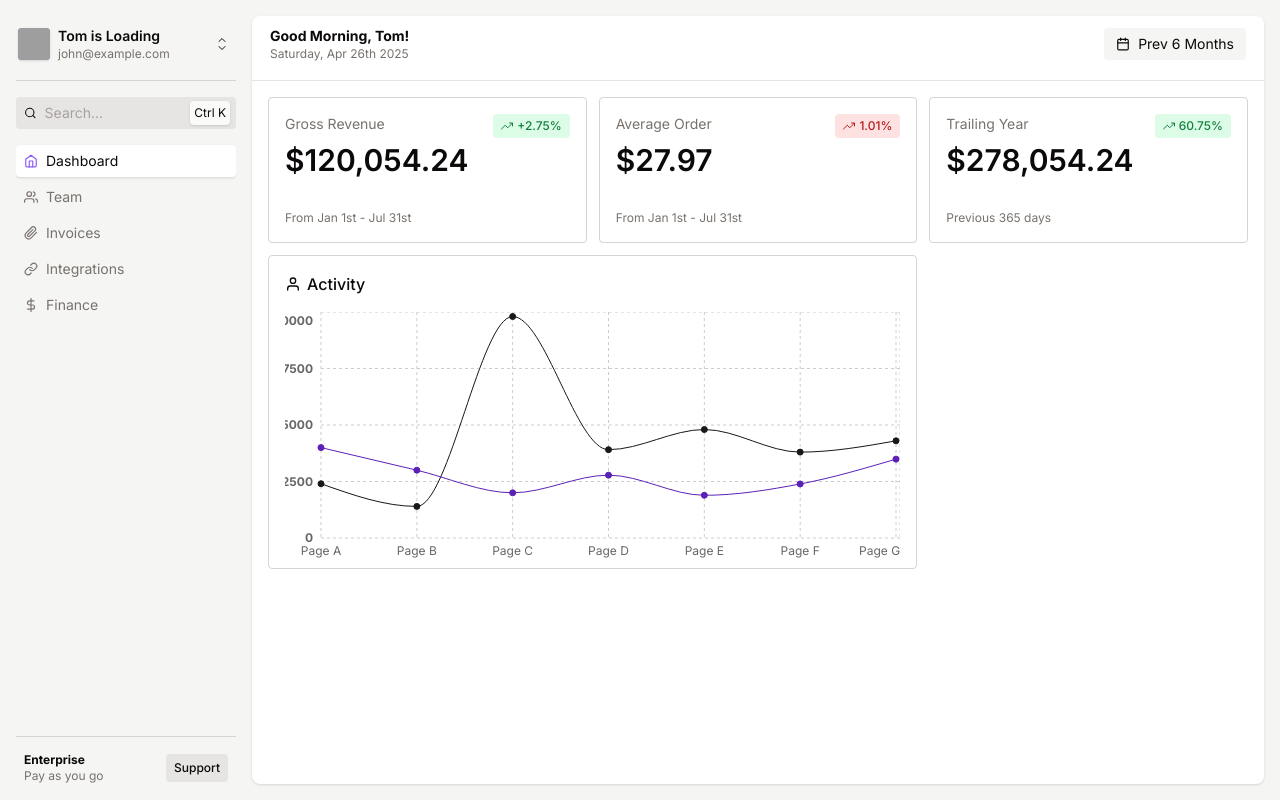
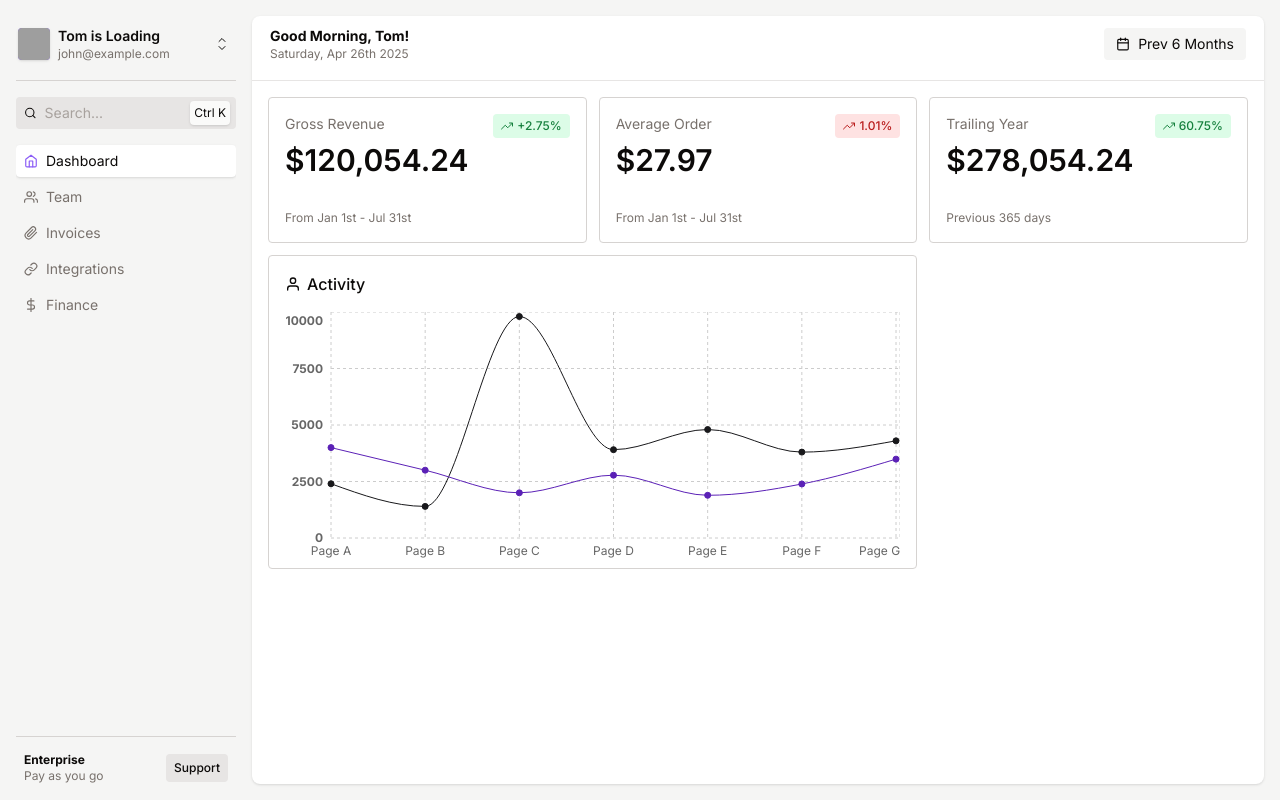
Before and after one commit to bakasajoshua/react-tailwindadmin-template, a Next.js app: page / in a window 1280 px wide. Built offline with nearby package versions, Linux system fonts and the light colour scheme; grey boxes are pictures that could not be loaded.

Commit message:
Reduced the left marging on chart to display y-axis values correctly

```diff
--- a/components/Dashboard/ActivityGraph.tsx
+++ b/components/Dashboard/ActivityGraph.tsx
@@ -77,7 +77,7 @@ export const ActivityGraph = () => {
                       margin={{
                         top: 0,
                         right: 0,
-                        left: -24,
+                        left: -14,
                         bottom: 0,
                       }}
                     >
```
